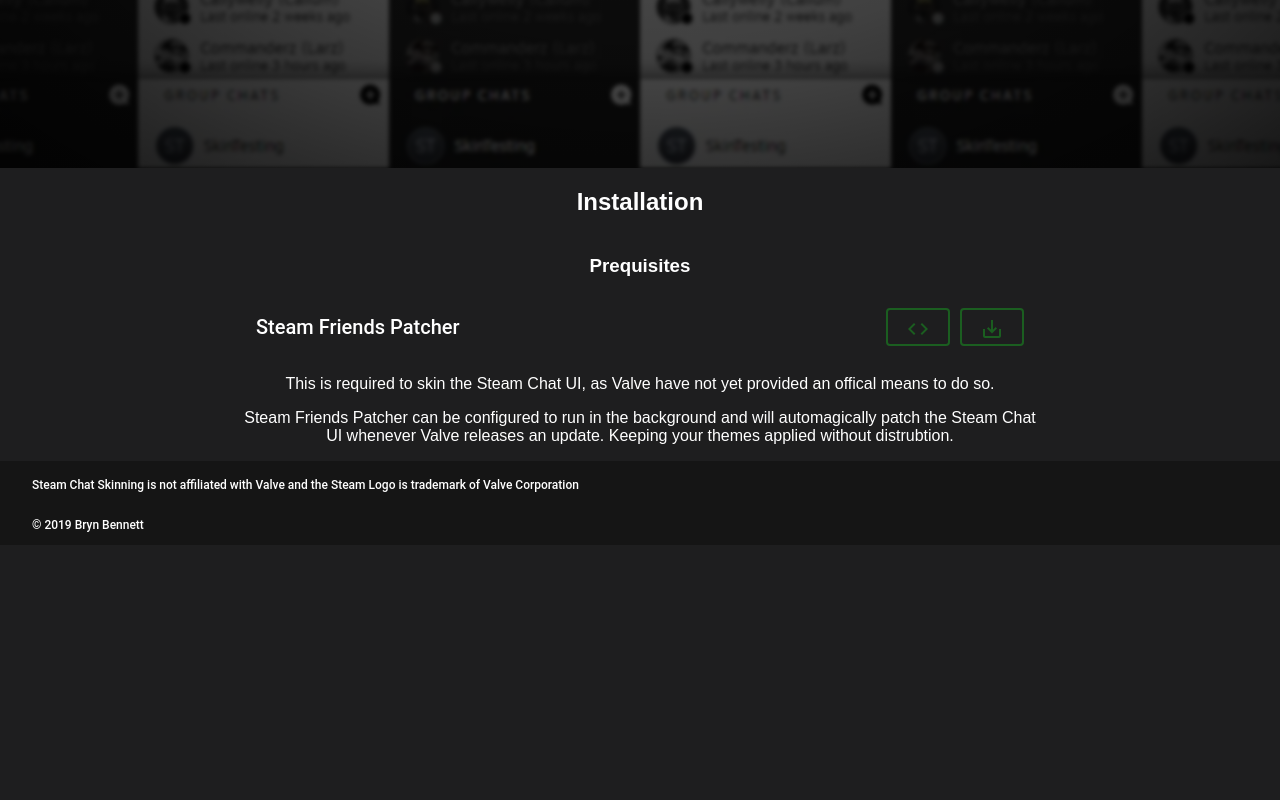
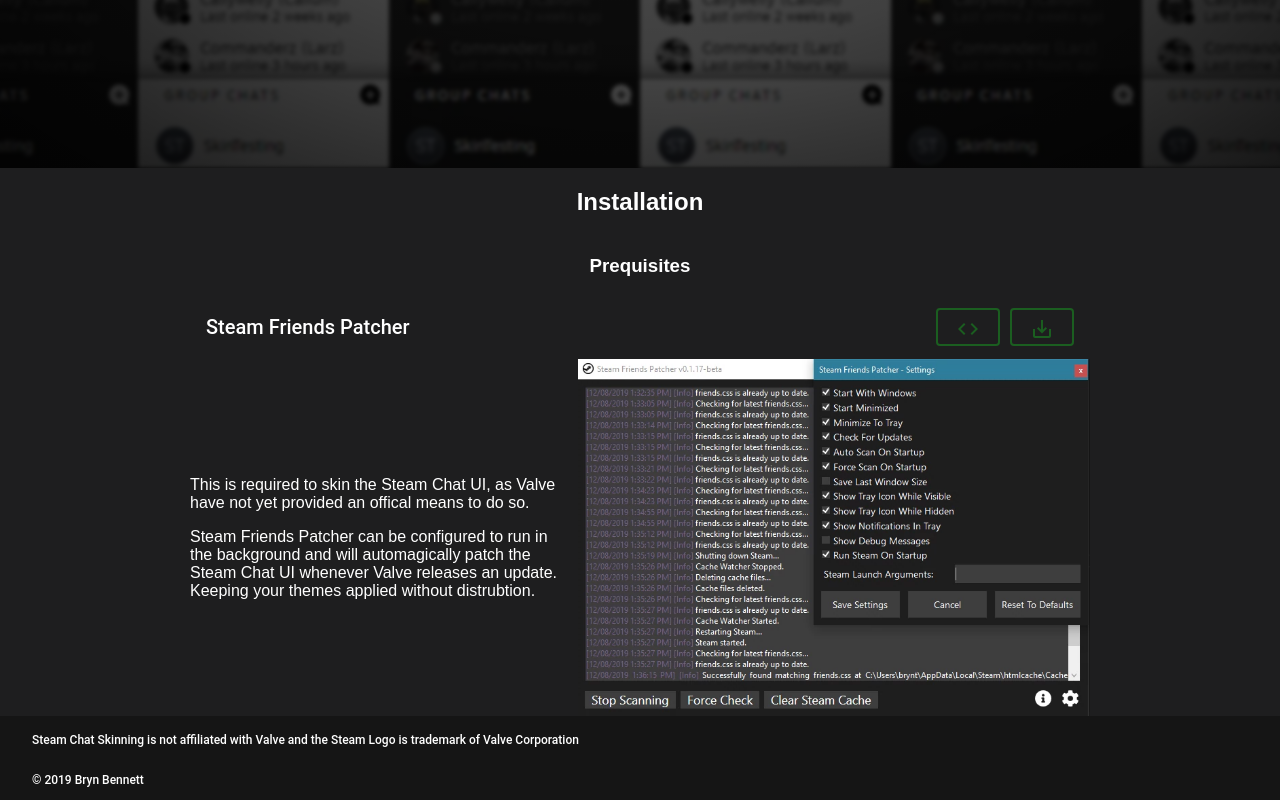
Before and after one commit to LaserFlash/steam-chat-skin-website, an Angular app: page / in a window 1280 px wide. Shown: the part 632-1432 px from the top of the page. Before the commit the page ends 1177 px from the top, so only its background shows below. Built offline with nearby package versions, Linux system fonts and the light colour scheme.

Commit message:
Flesh out Steam friends patcher section

```diff
--- a/src/app/skin-examples/skin-examples.component.html
+++ b/src/app/skin-examples/skin-examples.component.html
@@ -4,8 +4,6 @@
       <source srcset="{{item.fileName}}.webp" type="image/webp" />
       <source srcset="{{item.fileName}}.png" type="image/png" />
       <img
-        class="card-image"
-        mat-card-image
         src="{{ item.fileName }}.png"
         alt="{{ item.alt }}"
       />
--- a/src/app/skin-installation/skin-installation.component.css
+++ b/src/app/skin-installation/skin-installation.component.css
@@ -11,3 +11,35 @@
        Every toolbar row uses a flexbox row layout. */
   flex: 1 1 auto;
 }
+
+.description-holder {
+  display: flex;
+  flex-direction: column;
+}
+.description-text {
+  height: auto;
+  text-align: center;
+  margin: auto;
+  padding-right: 8px;
+}
+.description-image {
+  display: flex;
+  justify-content: center;
+}
+.description-image img{
+  width: 80vw;
+}
+
+@media only screen and (min-width: 800px){
+  .description-holder {
+    flex-direction: row;
+  }
+
+  .description-text {
+    text-align: left;
+  }
+
+  .description-image img{
+    width: 40vw;
+  }
+}
--- a/src/app/skin-installation/skin-installation.component.html
+++ b/src/app/skin-installation/skin-installation.component.html
@@ -18,15 +18,26 @@
       </button>
     </a>
   </mat-toolbar>
-  <div>
-    <p>
-      This is required to skin the Steam Chat UI, as Valve have not yet provided
-      an offical means to do so.
-    </p>
-    <p>
-      Steam Friends Patcher can be configured to run in the background and will
-      automagically patch the Steam Chat UI whenever Valve releases an update.
-      Keeping your themes applied without distrubtion.
-    </p>
+  <div class="description-holder">
+    <div class="description-text">
+      <p>
+        This is required to skin the Steam Chat UI, as Valve have not yet
+        provided an offical means to do so.
+      </p>
+      <p>
+        Steam Friends Patcher can be configured to run in the background and
+        will automagically patch the Steam Chat UI whenever Valve releases an
+        update. Keeping your themes applied without distrubtion.
+      </p>
+    </div>
+
+    <picture class="description-image">
+      <source srcset="assets/images/steamPatcher.webp" type="image/webp" />
+      <source srcset="assets/images/steamPatcher.png" type="image/png" />
+      <img
+        src="assets/images/steamPatcher.png"
+        alt="Steam friends patcher screenshot, showing what the prgram looks like"
+      />
+    </picture>
   </div>
 </div>
--- a/src/styles.css
+++ b/src/styles.css
@@ -32,6 +32,6 @@
 
 @media only screen and (min-width: 600px) {
     .content {
-        max-width: 800px;
+        max-width: 900px;
     }
 }
```
Also changed, not shown: src/assets/images/steamPatcher.png (added), src/assets/images/steamPatcher.webp (added).
